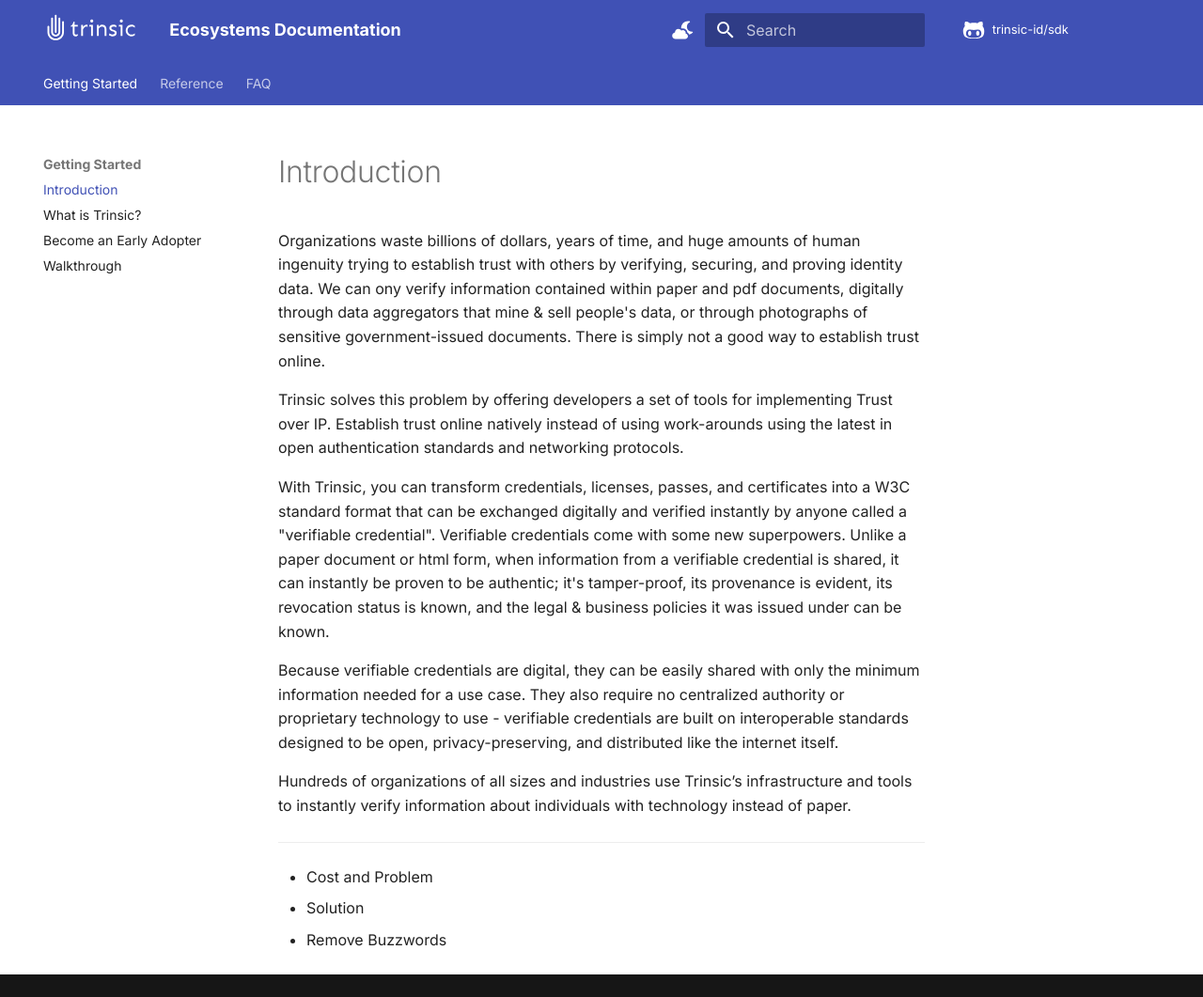
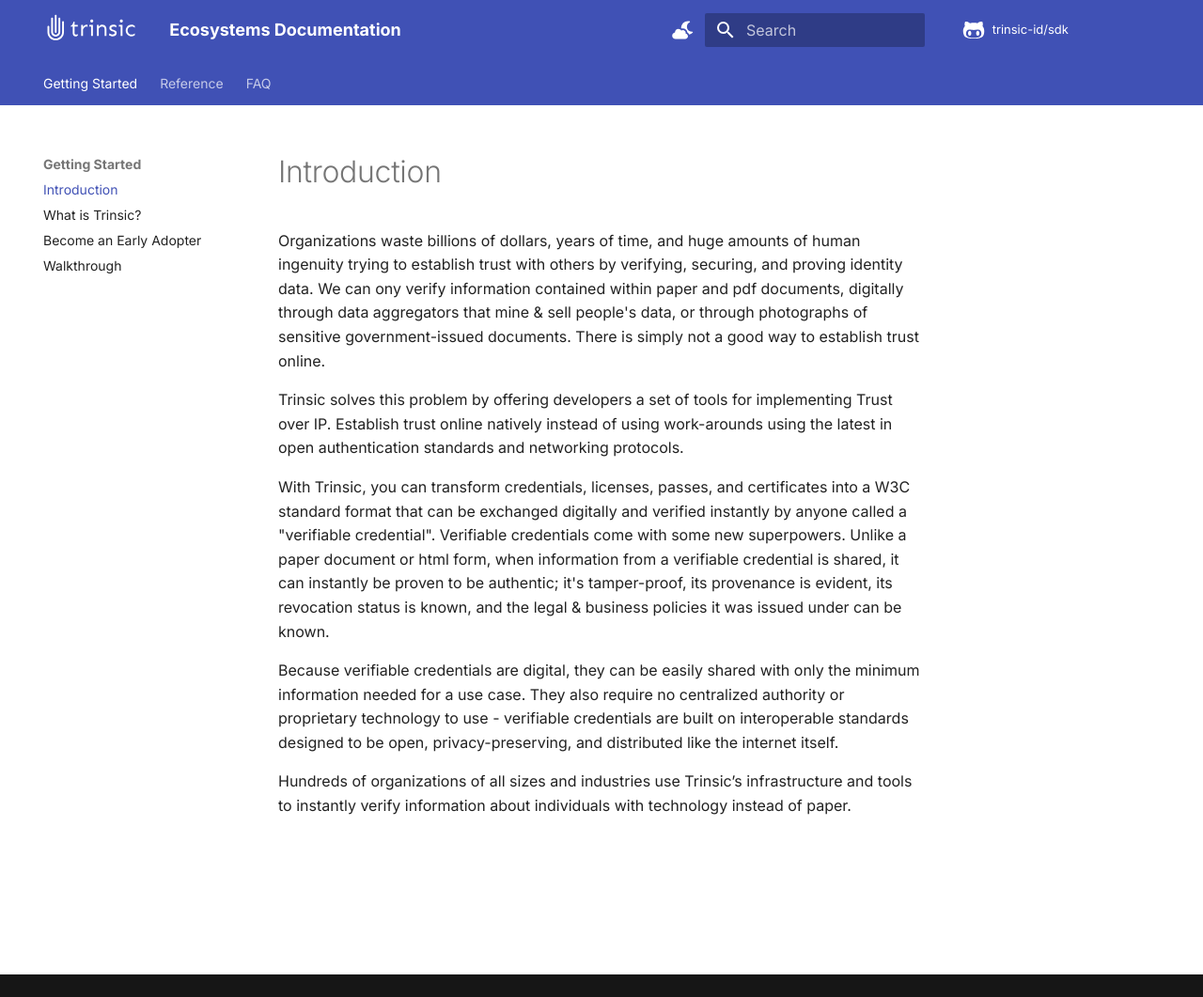
Before and after one commit to trinsic-id/v2-sdk, an MkDocs documentation site: the page built from docs/index.md, in a window 1280 px wide and 1061 px high. Shown: the whole window at 94% size. Built offline with MkDocs 1.6.1 and Material for MkDocs 9.7.7, drawn with Linux system fonts in a browser that asks for light colours; comment, search, counter and statistics services are not loaded.

```diff
--- a/docs/index.md
+++ b/docs/index.md
@@ -9,8 +9,3 @@
 Because verifiable credentials are digital, they can be easily shared with only the minimum information needed for a use case. They also require no centralized authority or proprietary technology to use - verifiable credentials are built on interoperable standards  designed to be open, privacy-preserving, and distributed like the internet itself.
 
 Hundreds of organizations of all sizes and industries use Trinsic’s infrastructure and tools to instantly verify information about individuals with technology instead of paper.
-
----
-- Cost and Problem
-- Solution
-- Remove Buzzwords
```
